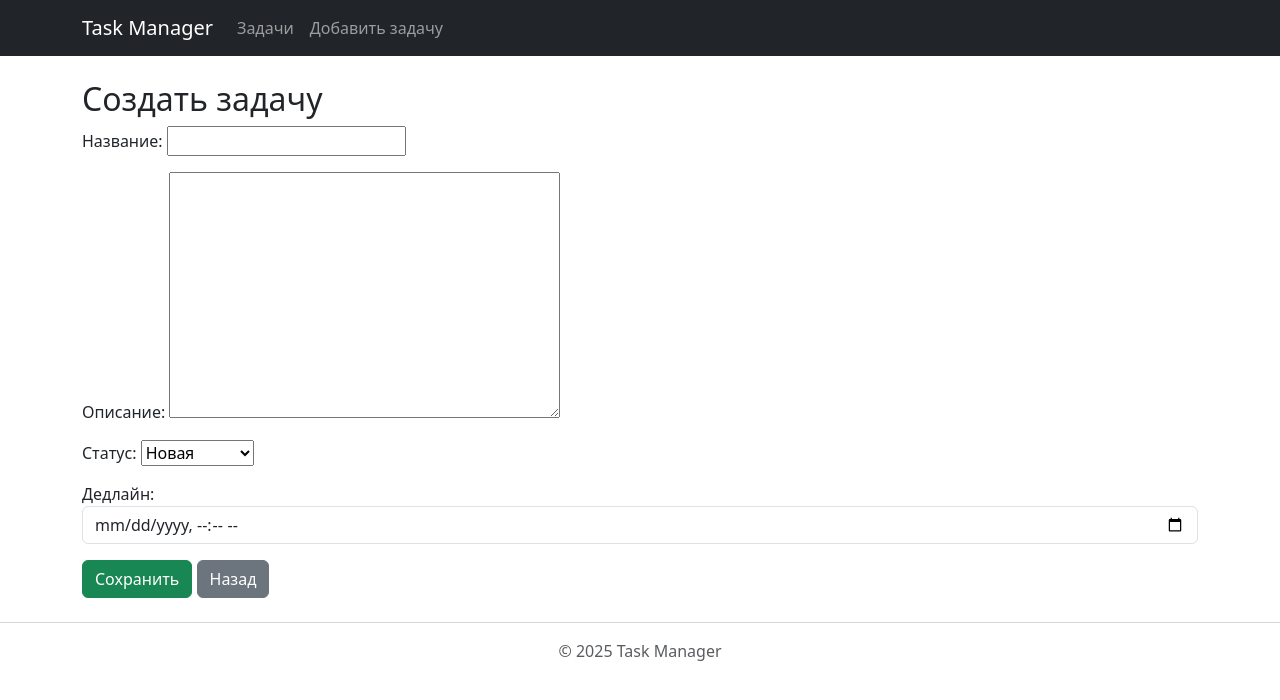
After one commit to KhabRanel/Taskmanager, a Django app: page /create/ in a window 1280 px wide. The commit adds this page. Shown: the top 700 px of the page. Run offline with Django 5.2, Linux system fonts and the light colour scheme; a user stored in the database is signed in.

Commit message:
Added form and update views

```diff
--- /dev/null
+++ b/tasks/forms.py
@@ -0,0 +1,20 @@
+from django import forms
+from .models import Task
+
+
+class TaskForm(forms.ModelForm):
+    class Meta:
+        model = Task
+        fields = ['title', 'description', 'status', 'due_date']
+        widgets = {
+            'due_date': forms.DateTimeInput(
+                attrs={
+                    'type': 'datetime-local',
+                    'class': 'form-control',
+                }
+            ),
+        }
+
+    def __init__(self, *args, **kwargs):
+        super().__init__(*args, **kwargs)
+        self.fields['due_date'].input_formats = ['%Y-%m-%dT%H:%M']
--- a/tasks/models.py
+++ b/tasks/models.py
@@ -8,18 +8,18 @@ class Task(models.Model):
     COMPLETED = 'completed'
 
     STATUS_CHOICES = [
-        (NEW, 'New'),
-        (IN_PROGRESS, 'In Progress'),
-        (COMPLETED, 'Completed'),
+        (NEW, 'Новая'),
+        (IN_PROGRESS, 'В работе'),
+        (COMPLETED, 'Выполнено'),
     ]
 
-    title = models.CharField(max_length=200)
-    description = models.TextField(blank=True)
-    status = models.CharField(max_length=20,
+    title = models.CharField(max_length=200, verbose_name='Название')
+    description = models.TextField(blank=True, verbose_name='Описание')
+    status = models.CharField(max_length=20, verbose_name='Статус',
         choices=STATUS_CHOICES,
-        default=NEW,)
-    created_at = models.DateTimeField(auto_now_add=True, db_index=True)
-    due_date = models.DateTimeField(null=True, blank=True)
+        default=NEW)
+    created_at = models.DateTimeField(auto_now_add=True, db_index=True, verbose_name='Дата создания')
+    due_date = models.DateTimeField(null=True, blank=True, verbose_name='Дедлайн')
     user = models.ForeignKey(User, on_delete=models.CASCADE, null=True, related_name='tasks')
 
     def __str__(self):
--- /dev/null
+++ b/tasks/templates/tasks/task_form.html
@@ -0,0 +1,14 @@
+{% extends "base.html" %}
+
+{% block title %}Новая задача{% endblock %}
+
+{% block content %}
+<h2>Создать задачу</h2>
+
+<form method="post">
+    {% csrf_token %}
+    {{ form.as_p }}
+    <button type="submit" class="btn btn-success">Сохранить</button>
+    <a href="{% url 'task_list' %}" class="btn btn-secondary">Назад</a>
+</form>
+{% endblock %}
--- a/tasks/templates/tasks/task_list.html
+++ b/tasks/templates/tasks/task_list.html
@@ -11,7 +11,10 @@
             <div>
                 <strong>{{ task.title }}</strong><br>
                 <small class="text-muted">{{ task.created_at|date:"d.m.Y H:i" }}</small>
+                <a href="{% url 'task_edit' task.pk %}" class="btn btn-sm btn-outline-primary">Редактировать</a>
+
             </div>
+
             <span class="badge bg-secondary">{{ task.get_status_display }}</span>
         </li>
     {% empty %}
--- a/tasks/urls.py
+++ b/tasks/urls.py
@@ -4,5 +4,7 @@ from tasks import views
 
 urlpatterns = [
     path('', views.home, name='home'),
-    path('tasks/', views.task_list, name='task_list')
+    path('tasks/', views.TaskListView.as_view(), name='task_list'),
+    path('create/', views.TaskCreateView.as_view(), name='task_create'),
+    path('<int:pk>/edit/', views.TaskUpdateView.as_view(), name='task_edit'),
 ]
--- a/tasks/views.py
+++ b/tasks/views.py
@@ -1,16 +1,42 @@
 from django.shortcuts import render
-from django.contrib.auth.decorators import login_required
+from django.views.generic import ListView
+from django.views.generic.edit import CreateView, UpdateView
+from django.urls import reverse_lazy
+from django.contrib.auth.mixins import LoginRequiredMixin, UserPassesTestMixin
 from .models import Task
+from .forms import TaskForm
 
 
 def home(request):
     return render(request, 'tasks/home.html')
 
 
-@login_required
-def task_list(request):
-    tasks = Task.objects.filter(user=request.user).order_by('-created_at')
-    data = {
-        'tasks': tasks
-    }
-    return render(request, 'tasks/task_list.html', context=data)
+class TaskListView(LoginRequiredMixin, ListView):
+    model = Task
+    template_name = 'tasks/task_list.html'
+    context_object_name = 'tasks'
+
+    def get_queryset(self):
+        return Task.objects.filter(user=self.request.user).order_by('-created_at')
+
+
+class TaskCreateView(LoginRequiredMixin, CreateView):
+    model = Task
+    form_class = TaskForm
+    template_name = 'tasks/task_form.html'
+    success_url = reverse_lazy('task_list')
+
+    def form_valid(self, form):
+        form.instance.user = self.request.user
+        return super().form_valid(form)
+
+
+class TaskUpdateView(LoginRequiredMixin, UserPassesTestMixin, UpdateView):
+    model = Task
+    form_class = TaskForm
+    template_name = 'tasks/task_form.html'
+    success_url = reverse_lazy('task_list')
+
+    def test_func(self):
+        task = self.get_object()
+        return task.user == self.request.user
--- a/templates/base.html
+++ b/templates/base.html
@@ -20,7 +20,7 @@
                         <a class="nav-link" href="{% url 'task_list' %}">Задачи</a>
                     </li>
                     <li class="nav-item">
-                        <a class="nav-link" href="#">Добавить задачу</a>
+                        <a class="nav-link" href="{% url 'task_create' %}">Добавить задачу</a>
                     </li>
                 </ul>
             </div>
```
Also changed, not shown: db.sqlite3.
